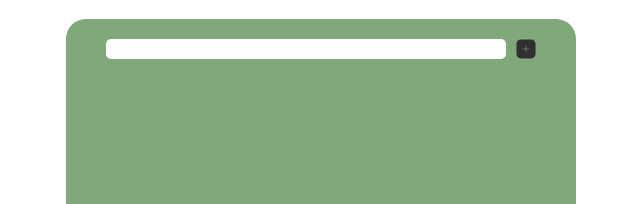
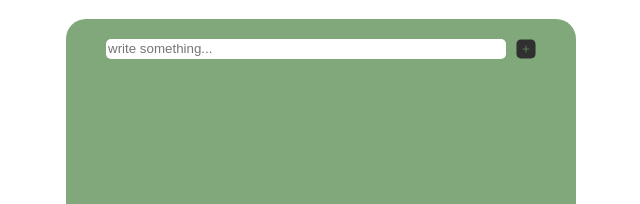
Before and after one commit to ProgrammerRuslan/ToDoList, a plain HTML site: page index.html in a window 1280 px wide. Shown: the part 161-365 px from the top of the page, 319-959 px from the left. Drawn offline with Linux system fonts and the light colour scheme.

Commit message:
add placeholder

```diff
--- a/index.html
+++ b/index.html
@@ -12,7 +12,7 @@
         <h1>To Do List</h1>
         <div id="todolist" class="todolist">
             <div class="todolist-main">
-                <input id="todolist-input" class="todolist-input" type="text">
+                <input id="todolist-input" class="todolist-input" type="text" placeholder="write something...">
                 <button id="todolist-btn" class="todolist-btn"></button>
             </div>
         </div>
```
